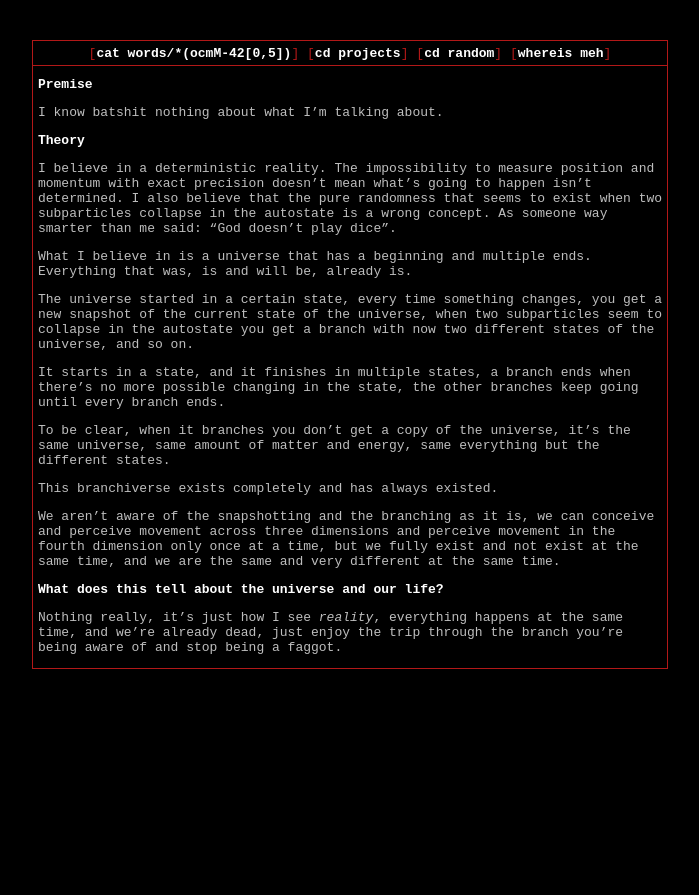
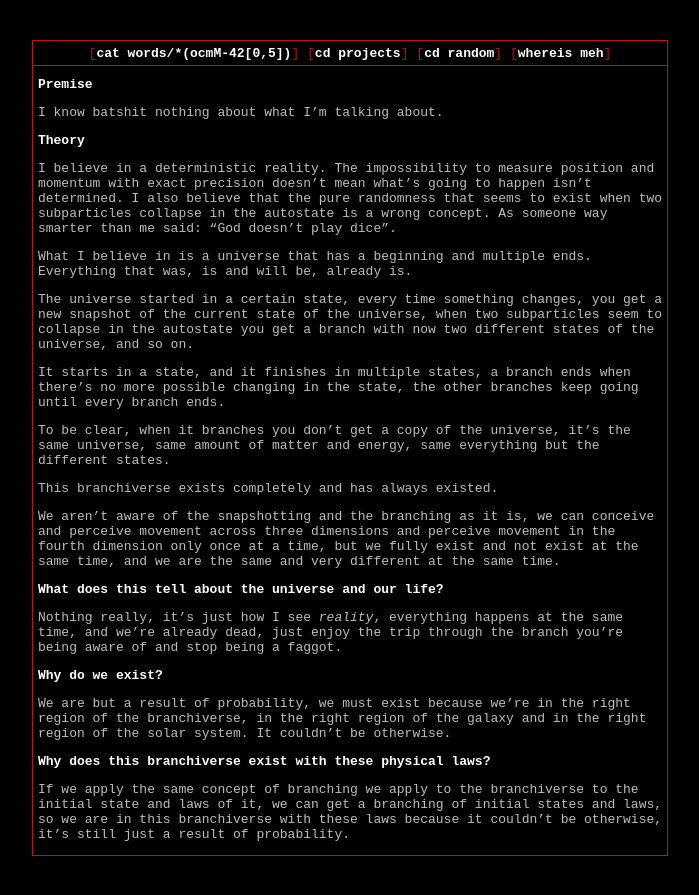
Before and after one commit to meh/meh.github.io, a Jekyll site: the page built from random/papers/branchiverse.md, in a window 1280 px wide. Shown: the top 895 px of the page, without its empty margins (290-989 px from the left). Built offline with Jekyll 4.4.1, drawn with Linux system fonts in a browser that asks for light colours; comment, search, counter and statistics services are not loaded.

Commit message:
random: add some insights about the branchiverse

```diff
--- a/random/papers/branchiverse.md
+++ b/random/papers/branchiverse.md
@@ -45,3 +45,16 @@ What does this tell about the universe and our life?
 Nothing really, it's just how I see *reality*, everything happens at the same
 time, and we're already dead, just enjoy the trip through the branch you're
 being aware of and stop being a faggot.
+
+Why do we exist?
+----------------
+We are but a result of probability, we must exist because we're in the right
+region of the branchiverse, in the right region of the galaxy and in the right
+region of the solar system. It couldn't be otherwise.
+
+Why does this branchiverse exist with these physical laws?
+----------------------------------------------------------
+If we apply the same concept of branching we apply to the branchiverse to the
+initial state and laws of it, we can get a branching of initial states and
+laws, so we are in this branchiverse with these laws because it couldn't be
+otherwise, it's still just a result of probability.
```
